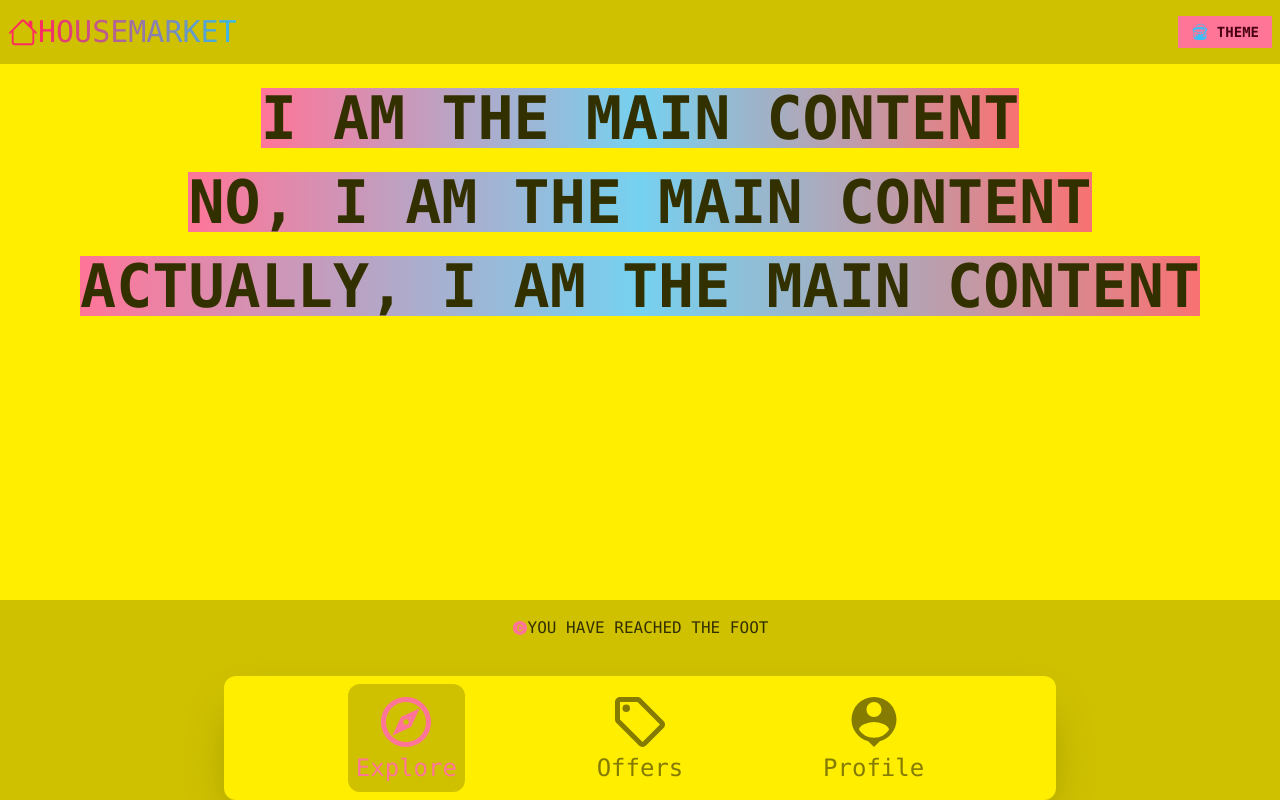
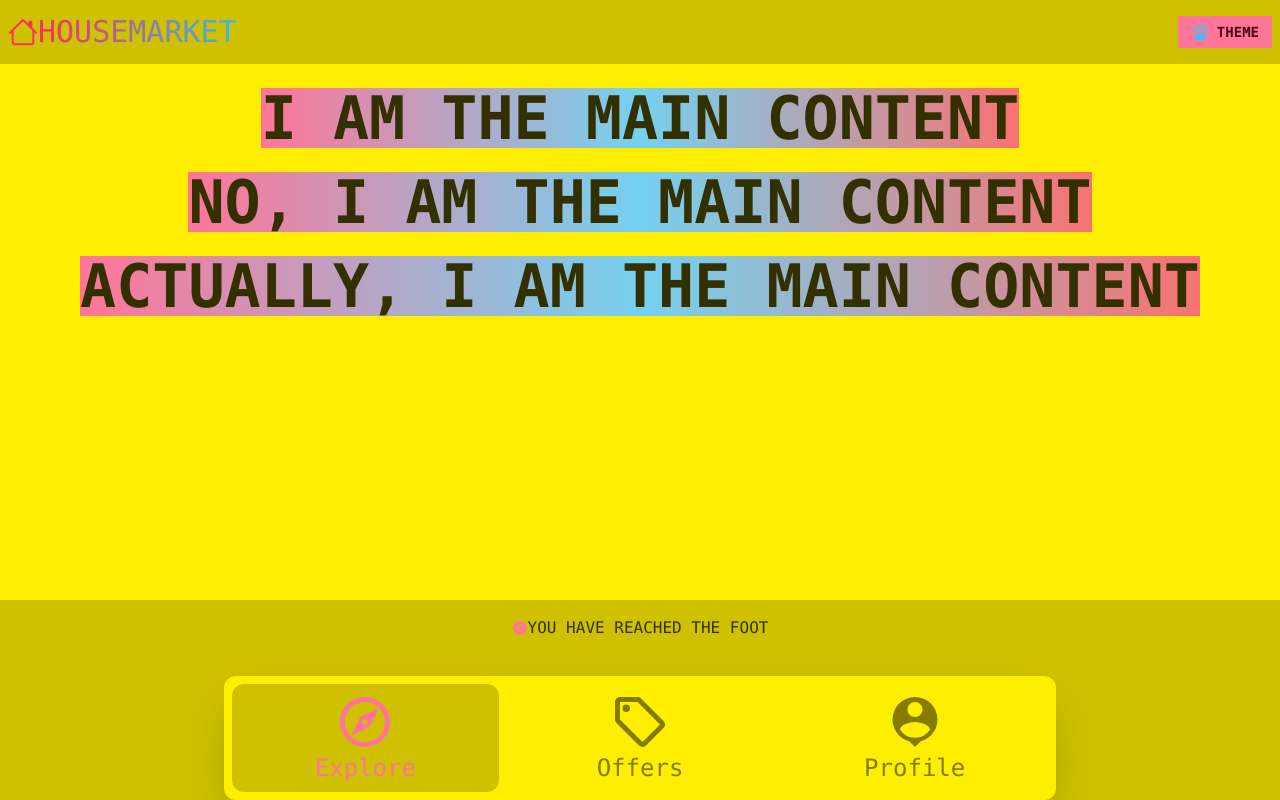
Before and after one commit to alvolex/HouseMarketApp, a React (Create React App) app: page / in a window 1280 px wide. Built offline with nearby package versions, Linux system fonts and the light colour scheme.

Commit message:
Even more navbar tweaks

```diff
--- a/src/Components/Navbar.jsx
+++ b/src/Components/Navbar.jsx
@@ -11,17 +11,21 @@ function Navbar() {
     }
 
     return (
-        <div className={"/*xl:container */ sm:max-w-[65%] justify-evenly flex shadow-2xl fixed bottom-0 mx-auto inset-x-0 bg-base-100 rounded-xl"}>
-            <div onClick={()=>{navigate("/")}} className={`${pathMatchRoute('/') ? 'text-primary bg-base-300' : 'hover:text-secondary opacity-60 hover:opacity-100 hover:bg-base-200'} p-2 flex flex-col align-middle my-2 hover:cursor-pointer  rounded-xl group items-center`}>
+        <div className={"/*xl:container */ sm:max-w-[65%] flex justify-around shadow-2xl fixed bottom-0 mx-auto inset-x-0 bg-base-100 rounded-xl"}>
+           {/*EXPLORE*/}
+            <div onClick={()=>{navigate("/")}} className={`${pathMatchRoute('/') ? 'text-primary bg-base-300' : 'hover:text-secondary opacity-60  hover:opacity-100 hover:bg-base-200'} w-full p-2 flex flex-col align-middle my-2 hover:cursor-pointer  rounded-xl group items-center mx-2`}>
                 <MdOutlineExplore className={"mx-2 text-6xl"}/>
                 <span className={"text-2xl text-center group-hover:underline decoration-dashed"}>Explore</span>
             </div>
-            <div onClick={()=>{navigate("/offers")}} className={` ${pathMatchRoute('/offers') ? 'text-primary bg-base-300' : 'hover:text-secondary opacity-60 hover:opacity-100 hover:bg-base-200'} p-2 flex flex-col align-middle my-2 hover:cursor-pointer  rounded-xl group items-center`}>
+
+            {/*OFFERS*/}
+            <div onClick={()=>{navigate("/offers")}} className={` ${pathMatchRoute('/offers') ? 'text-primary bg-base-300' : 'hover:text-secondary opacity-60 hover:opacity-100 hover:bg-base-200'} w-full p-2 flex flex-col align-middle my-2 hover:cursor-pointer  rounded-xl group items-center`}>
                 <MdOutlineLocalOffer className={"mx-2 text-6xl"}/>
                 <span className={"text-2xl text-center group-hover:underline decoration-dashed"}>Offers</span>
             </div>
 
-            <div onClick={()=>{navigate("/profile")}} className={`${pathMatchRoute('/profile') ? 'text-primary bg-base-300' : 'hover:text-secondary opacity-60 hover:opacity-100 hover:bg-base-200'} p-2 flex flex-col align-middle my-2 hover:cursor-pointer  rounded-xl group items-center`}>
+            {/*PROFILE*/}
+            <div onClick={()=>{navigate("/profile")}} className={`${pathMatchRoute('/profile') ? 'text-primary bg-base-300' : 'hover:text-secondary opacity-60 hover:opacity-100 hover:bg-base-200'} w-full p-2 flex flex-col align-middle my-2 hover:cursor-pointer  rounded-xl group items-center mx-2`}>
                 <MdPersonPin className={"mx-2 text-6xl "}/>
                 <span className={"text-2xl text-center group-hover:underline decoration-dashed"}>Profile</span>
             </div>
```
